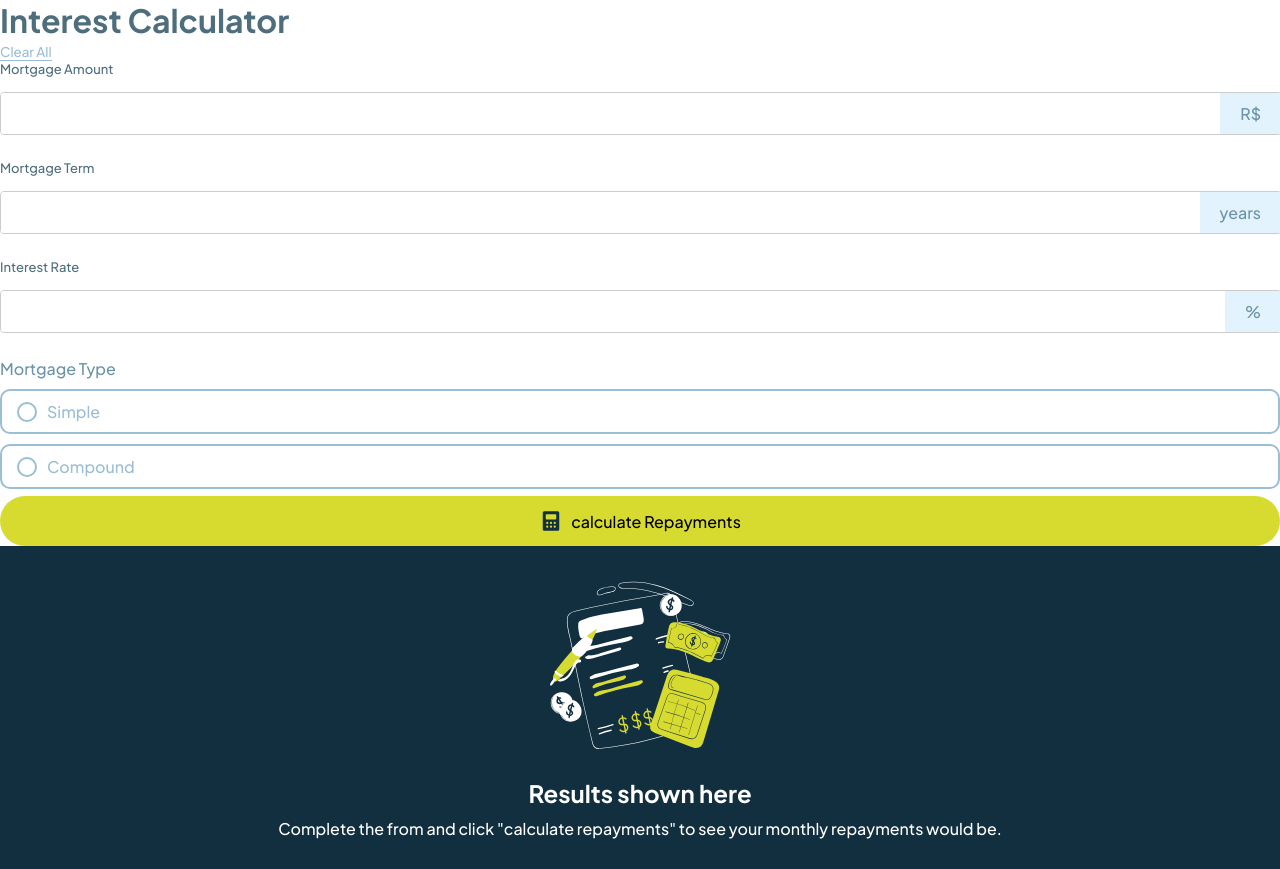
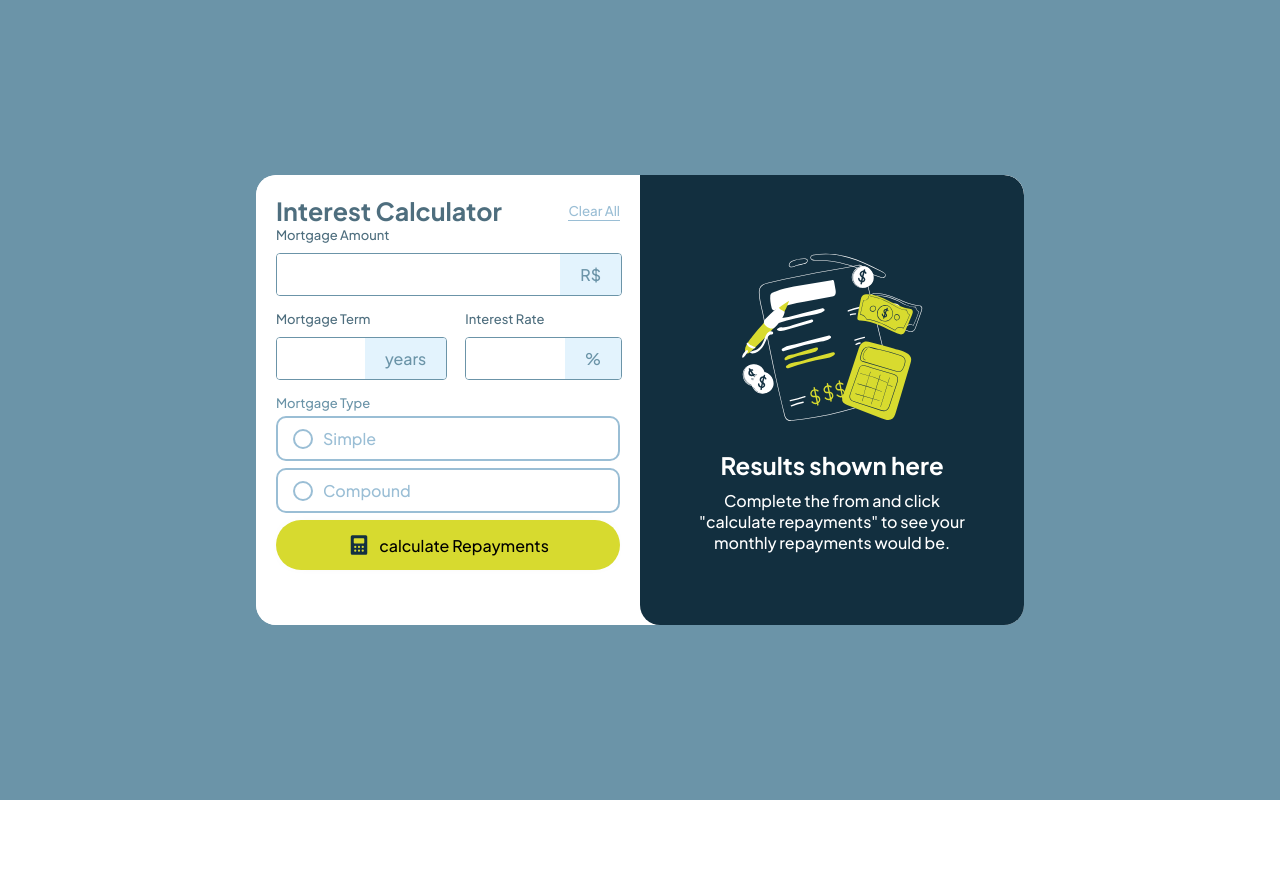
Before and after one commit to allmuniz/interest-calculator, an Angular app: page /dashboard in a window 1280 px wide. After the commit the page ends 800 px from the top, so only its background shows below. Built offline with nearby package versions, Linux system fonts and the light colour scheme.

Commit message:
style: Updating the style for different screen sizes

```diff
--- a/src/app/components/checkbox/checkbox.component.css
+++ b/src/app/components/checkbox/checkbox.component.css
@@ -87,3 +87,13 @@
   background-color: var(--color-secundary-lime);
   border-color: var(--color-primary-lime);
 }
+
+@media (min-width: 1024px) {
+  .group-radio{
+    p{
+      font-size: 13px;
+      margin-bottom: 5px;
+      color: var(--color-neutral-slate-500);
+    }
+  }
+}
--- a/src/app/components/input/input.component.css
+++ b/src/app/components/input/input.component.css
@@ -11,7 +11,7 @@
   .input-group {
     display: flex;
     align-items: center;
-    border: 1px solid #ccc;
+    border: 1px solid var(--color-neutral-slate-500);
     border-radius: 4px;
     overflow: hidden;
     width: 100%;
@@ -50,7 +50,7 @@
 
   /* Estilo quando o input estiver focado */
   .input-group:focus-within {
-    border: 2px solid var(--color-primary-lime);
+    border: 1px solid var(--color-primary-lime);
     background-color: var(--color-secundary-lime);
 
     span{
@@ -60,3 +60,14 @@
     }
   }
 }
+
+@media (min-width: 1024px) {
+  .group-label-input {
+
+    margin-bottom: 15px;
+
+    p {
+      margin-bottom: 10px;
+    }
+  }
+}
--- a/src/app/pages/dashboard/dashboard.component.css
+++ b/src/app/pages/dashboard/dashboard.component.css
@@ -7,6 +7,8 @@ body{
                 color: var(--color-neutral-slate-700);
             }
             .btn-header{
+                cursor: pointer;
+
                 border: none;
                 border-bottom: 1px solid var(--color-neutral-slate-300);
 
@@ -66,12 +68,78 @@ body{
     }
 }
 
+@media (min-width: 768px) and (max-width: 1023px){
+    body{
+        width:70%;
+        margin: auto;
 
-@media (min-width: 768px) and (max-width: 1023px) {
-
+        header{
+            margin-bottom: 15px;
+        }
+    }
+    .card-section{
+        border-radius: 50px;
+        margin: 20px 0px;
+    }
 }
 
+@media (min-width: 1024px) {
+    body {
+        background: var(--color-neutral-slate-500);
+        height: 100vh;
+        margin: 0;
+        padding: 0;
+        display: flex;
+        justify-content: center;
+        align-items: center;
 
-@media (min-width: 1024px) {
 
+
+
+        .calculator-wrapper {
+            display: flex;
+            width: 60%;
+            height: 450px;
+            position: relative;
+            background-color: var(--color-neutral-white);
+            border-radius: 20px;
+            overflow: hidden;
+
+            main {
+                width: 50%;
+                padding: 20px;
+                border-radius: 20px 0 0 20px;
+                background-color: var(--color-neutral-white);
+                z-index: 1;
+
+                header{
+                    display: flex;
+                    align-items: center;
+                    justify-content: space-between;
+
+                    h1{
+                        font-size: 25px;
+                    }
+                    .btn-header{
+                        height: 20px;
+                    }
+                }
+
+                .inputs-middle{
+                    display: flex;
+                    gap: 20px;
+                }
+            }
+
+            .card-section {
+                width: 50%;
+                padding: 20px;
+                background-color: var(--color-neutral-slate-900);
+                color: var(--color-neutral-white);
+                border-radius: 0 20px 0 20px;
+                position: relative;
+                z-index: 2;
+            }
+        }
+    }
 }
--- a/src/app/pages/dashboard/dashboard.component.html
+++ b/src/app/pages/dashboard/dashboard.component.html
@@ -1,4 +1,6 @@
 <body>
+    <div class="calculator-wrapper">
+
         <main>
             <header>
                 <h1>Interest Calculator</h1>
@@ -16,6 +18,8 @@
                     type="number"
                     span="R$"
                 />
+
+                <section class="inputs-middle">
                     <app-input
                         formControlName="time"
                         label="Mortgage Term"
@@ -28,6 +32,7 @@
                         type="number"
                         span="%"
                     />
+                </section>
 
                 <app-checkbox
                     formControlName="type"
@@ -69,6 +74,6 @@
                     interestAmount="{{ interest.interestAmount }}"
                 />
             </div>
-
         </section>
+    </div>
 </body>
```
Lines whose indentation alone changed are shown as unchanged.
